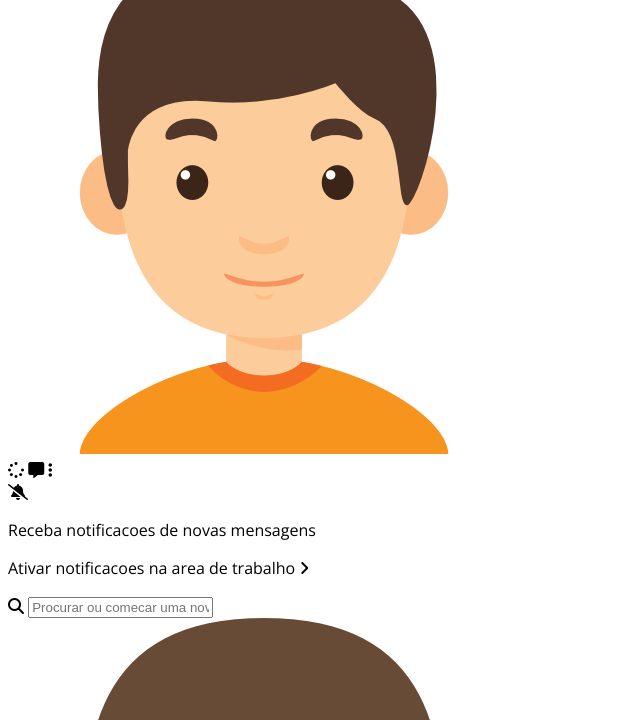
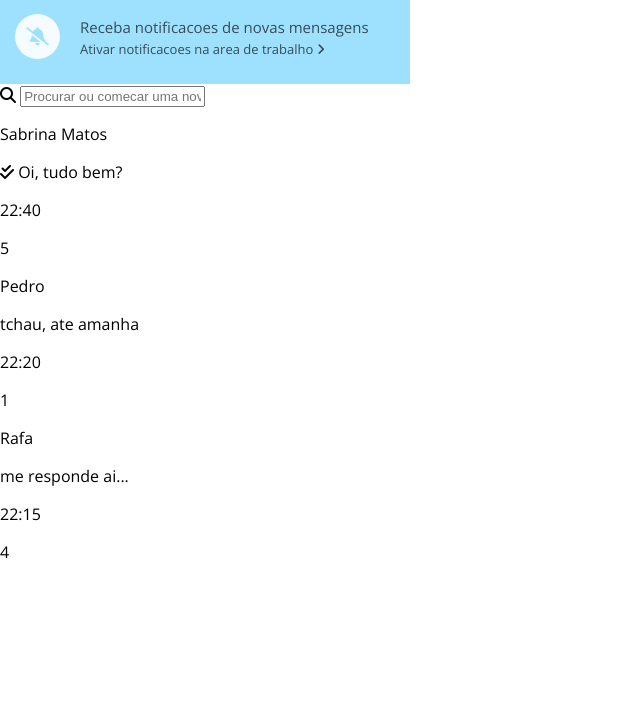
Before and after one commit to sbritobreno/WHATSAPP_WEB, a plain HTML site: page index.html in a window 1280 px wide. Shown: the part 66-786 px from the top of the page, without its empty margins (0-640 px from the left). Drawn offline with nearby package versions, Linux system fonts and the light colour scheme.

Commit message:
Initiate CSS of the main page

```diff
--- a/styles.css
+++ b/styles.css
@@ -1,5 +1,95 @@
 /* general */
 
 html, body, ul {
+    margin: 0;
+    padding: 0;
     font-family: 'Open Sans', sans-serif;
 }
+
+ul {
+    list-style: none;
+}
+
+.container {
+    height: 100vh;
+    position: relative;
+}
+
+/* side bar */
+
+.sidebar {
+    width: 410px;
+    height: 100%;
+    display: inline-block;
+    position: relative;
+}
+
+/* toolbar */
+
+.toolbar-container {
+    width: 100%;
+    height: 60px;
+    background-color: #EEE;
+}
+
+.user-photo {
+    width: 40px;
+    border-radius: 50%;
+    position: absolute;
+    left: 15px;
+    top: 10px;
+    background-color: #CCC;
+}
+
+.auxicons-toolbar-container {
+    float: right;
+    height: 60px;
+    line-height: 60px;
+    padding-right: 20px;
+}
+
+.auxicons-toolbar-container i {
+    color: #80868A;
+    font-size: 20px;
+    margin-left: 15px;
+    margin-right: 15px;
+    cursor: pointer;
+}
+
+.notification-container {
+    width: 100%;
+    height: 90px;
+    padding-top: 23px;
+    padding-left: 80px;
+    background-color: #9DE1FE;
+    color: #384C56;
+    position: relative;
+    box-sizing: border-box;
+}
+
+.fas.fa-bell-slash {
+	width: 45px;
+	height: 45px;
+	text-align: center;
+	line-height: 45px;
+	border-radius: 50%;
+	font-size: 18px;
+	color: #9DE1FE;
+	background-color: #F5FCFF;
+	position: absolute;
+	top: 20px;
+	left: 15px;
+}
+
+.notification-container p {
+	margin: 0;
+}
+
+.notification-container .receive-notification {
+	font-size: 15px;
+	margin-bottom: 3px;
+}
+
+.activate-notification {
+	font-size: 13px;
+}
```
